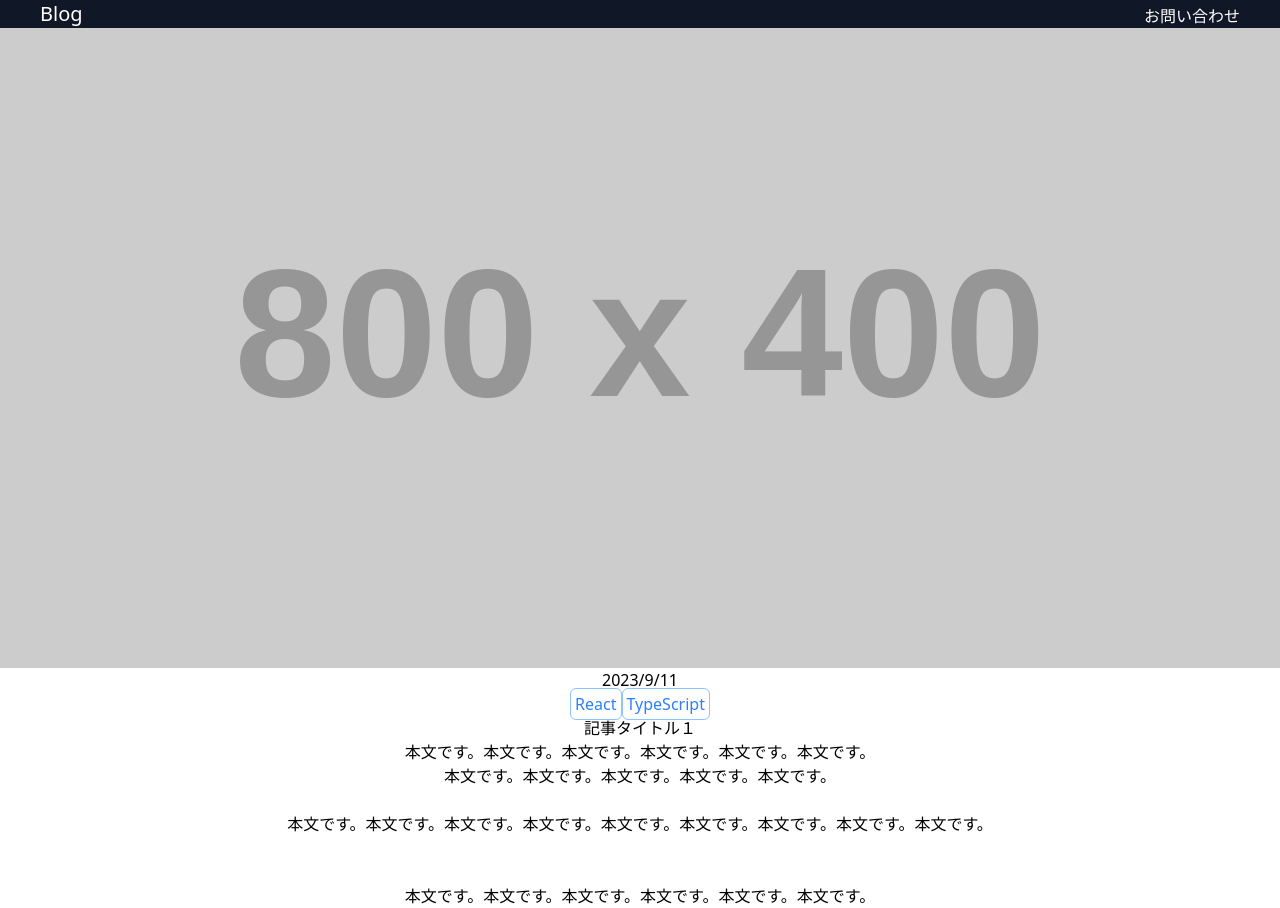
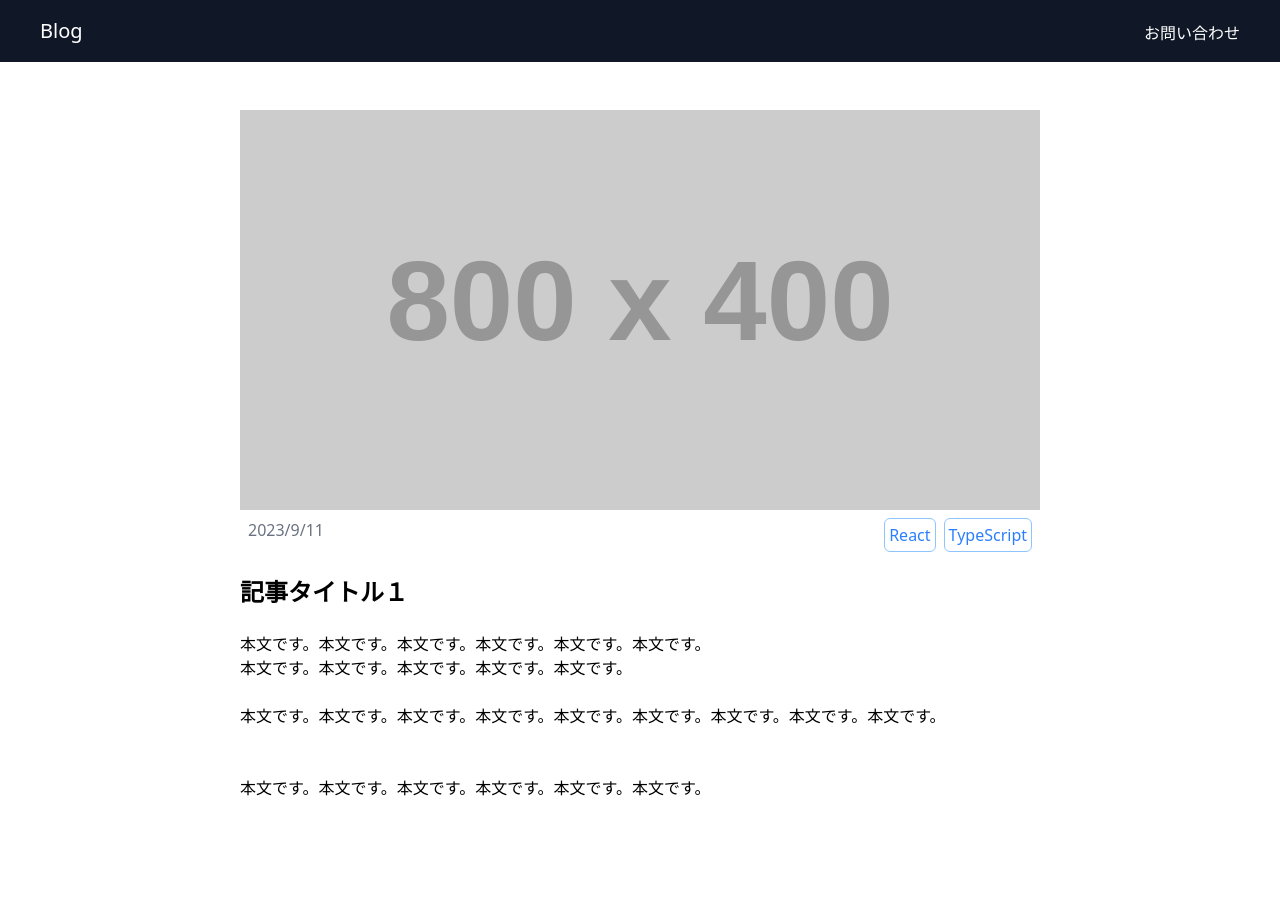
Before and after one commit to boon2187/ch06-blog-app, a React (Vite) app: page /posts in a window 1280 px wide. After the commit the page ends 800 px from the top, so only its background shows below. Built offline with nearby package versions, Linux system fonts and the light colour scheme.

Commit message:
見た目を整えた

```diff
--- a/src/components/ArticleDetails.jsx
+++ b/src/components/ArticleDetails.jsx
@@ -19,11 +19,14 @@ export default function ArticleDetails() {
   return (
     <div className="w-full h-screen flex flex-col">
       <Header />
-      <div className="flex flex-col">
+      <div className="flex flex-col max-w[800px] mt-12 mx-auto">
         <img src={post.thumbnailUrl} alt={post.title} />
-        <div>
-          <div>{format(new Date(post.createdAt), "yyyy/M/d")}</div>
-          <div>
+        <div className="flex flex-col gap-4">
+          <div className="flex justify-between p-2">
+            <div className="text-gray-500">
+              {format(new Date(post.createdAt), "yyyy/M/d")}
+            </div>
+            <div className="flex gap-2">
               {post.categories.map((category, index) => (
                 <span
                   key={index}
@@ -33,8 +36,14 @@ export default function ArticleDetails() {
                 </span>
               ))}
             </div>
-          <div>{post.title}</div>
-          <div dangerouslySetInnerHTML={{ __html: sanitizedContent }} />
+          </div>
+          <div className="text-left">
+            <h2 className="text-2xl font-semibold">{post.title}</h2>
+            <p
+              className="mt-6"
+              dangerouslySetInnerHTML={{ __html: sanitizedContent }}
+            />
+          </div>
         </div>
       </div>
     </div>
```
Lines whose indentation alone changed are shown as unchanged.
